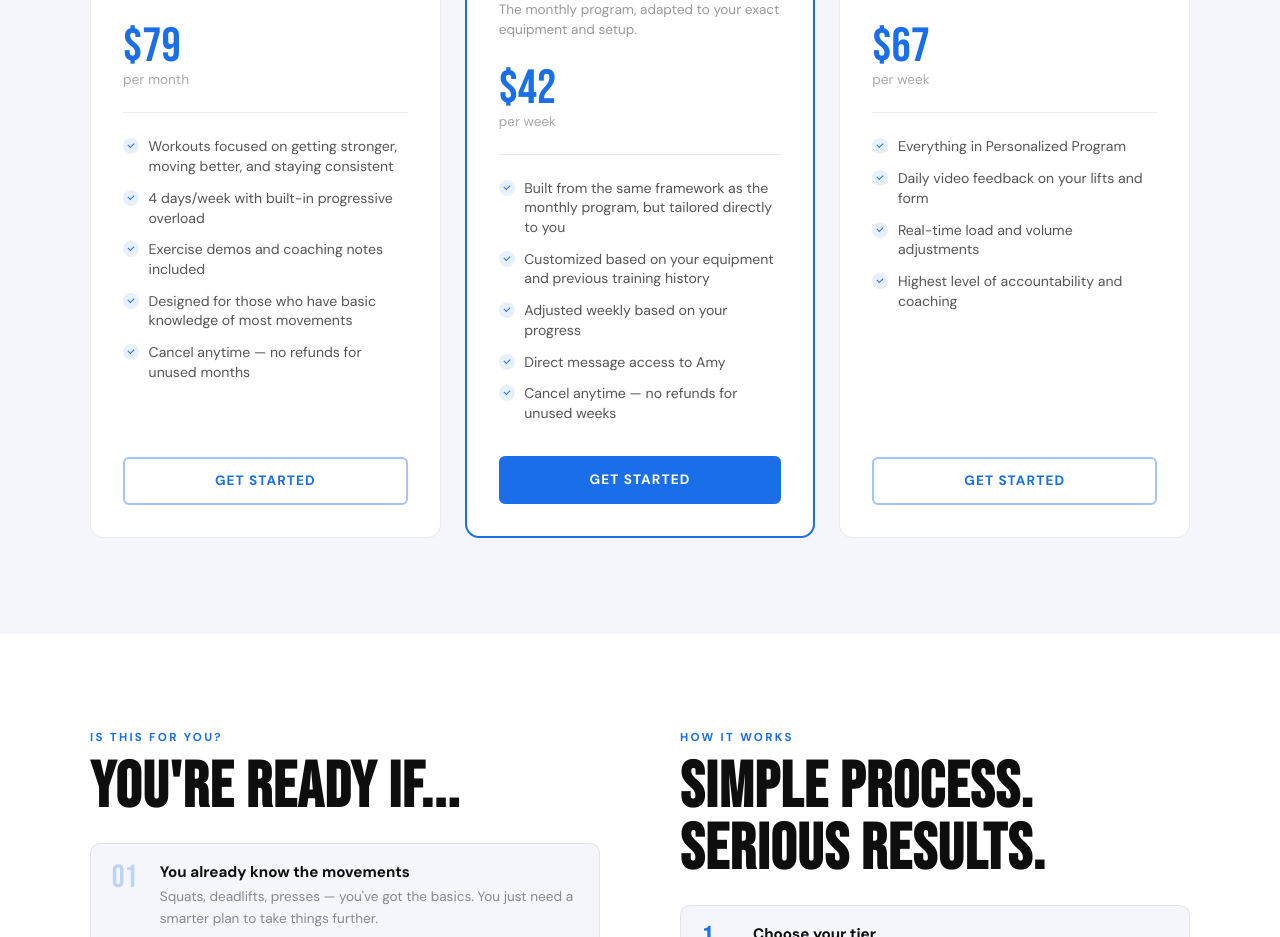
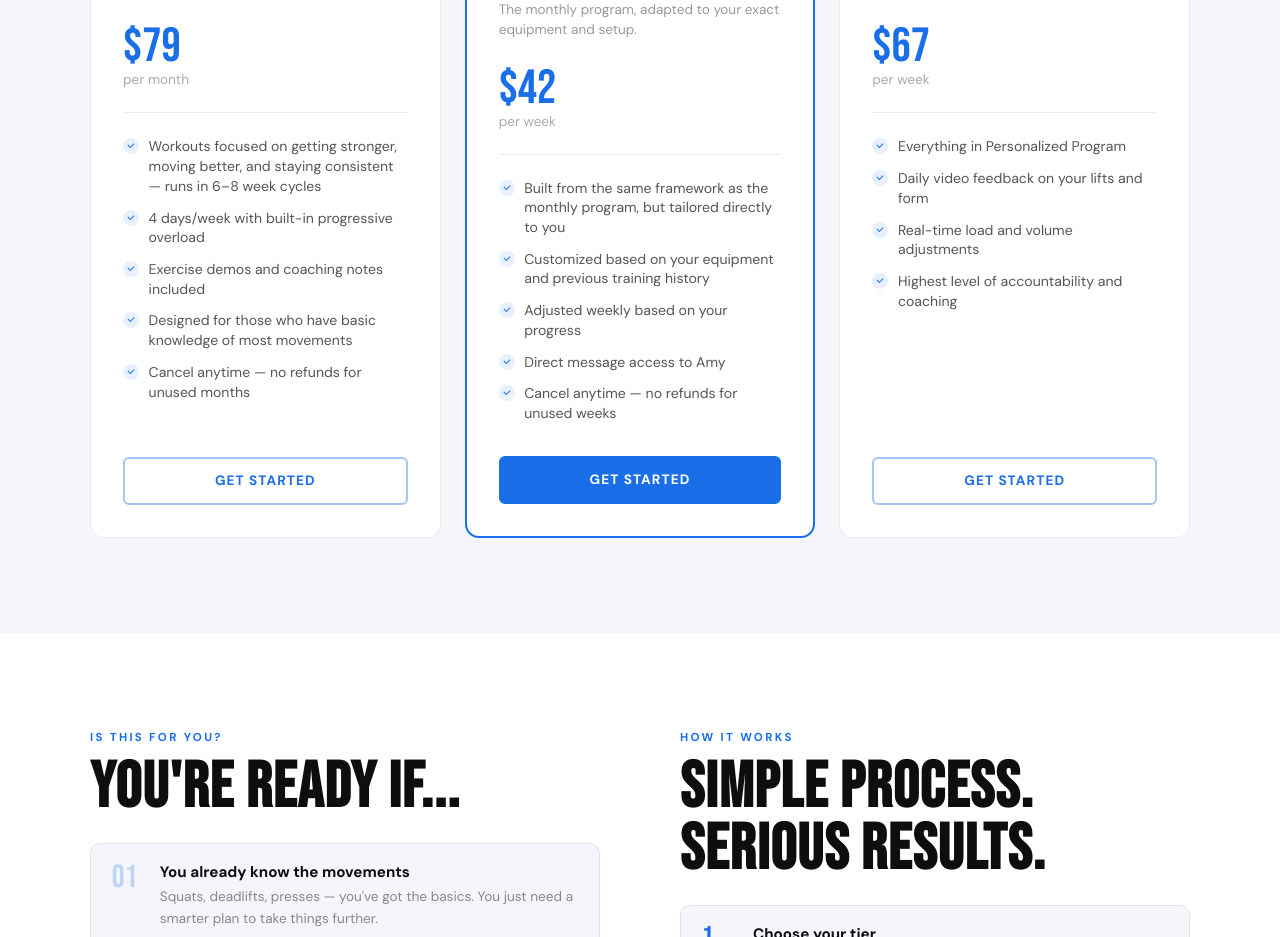
Before and after one commit to AmyWitt/amy-witt-coaching, a React (Vite) app: page / in a window 1280 px wide. Shown: the part 4280-5217 px from the top of the page. Built offline with nearby package versions, Linux system fonts and the light colour scheme.

Commit message:
Update App.jsx

```diff
--- a/src/App.jsx
+++ b/src/App.jsx
@@ -191,7 +191,7 @@ const packages = [
     price: '$79',
     period: 'per month',
     features: [
-      'Workouts focused on getting stronger, moving better, and staying consistent',
+      'Workouts focused on getting stronger, moving better, and staying consistent — runs in 6–8 week cycles',
       '4 days/week with built-in progressive overload',
       'Exercise demos and coaching notes included',
       'Designed for those who have basic knowledge of most movements',
```
